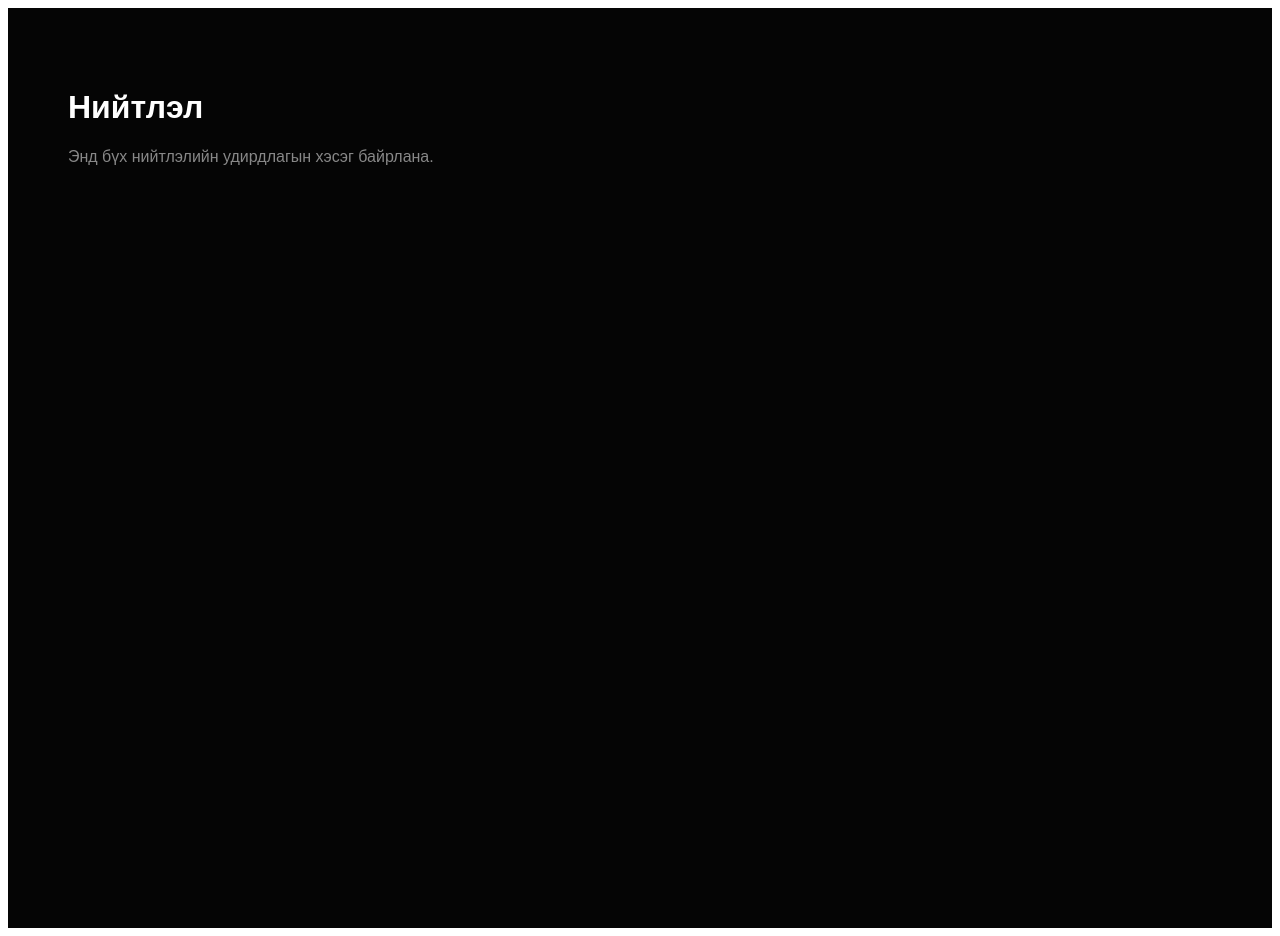
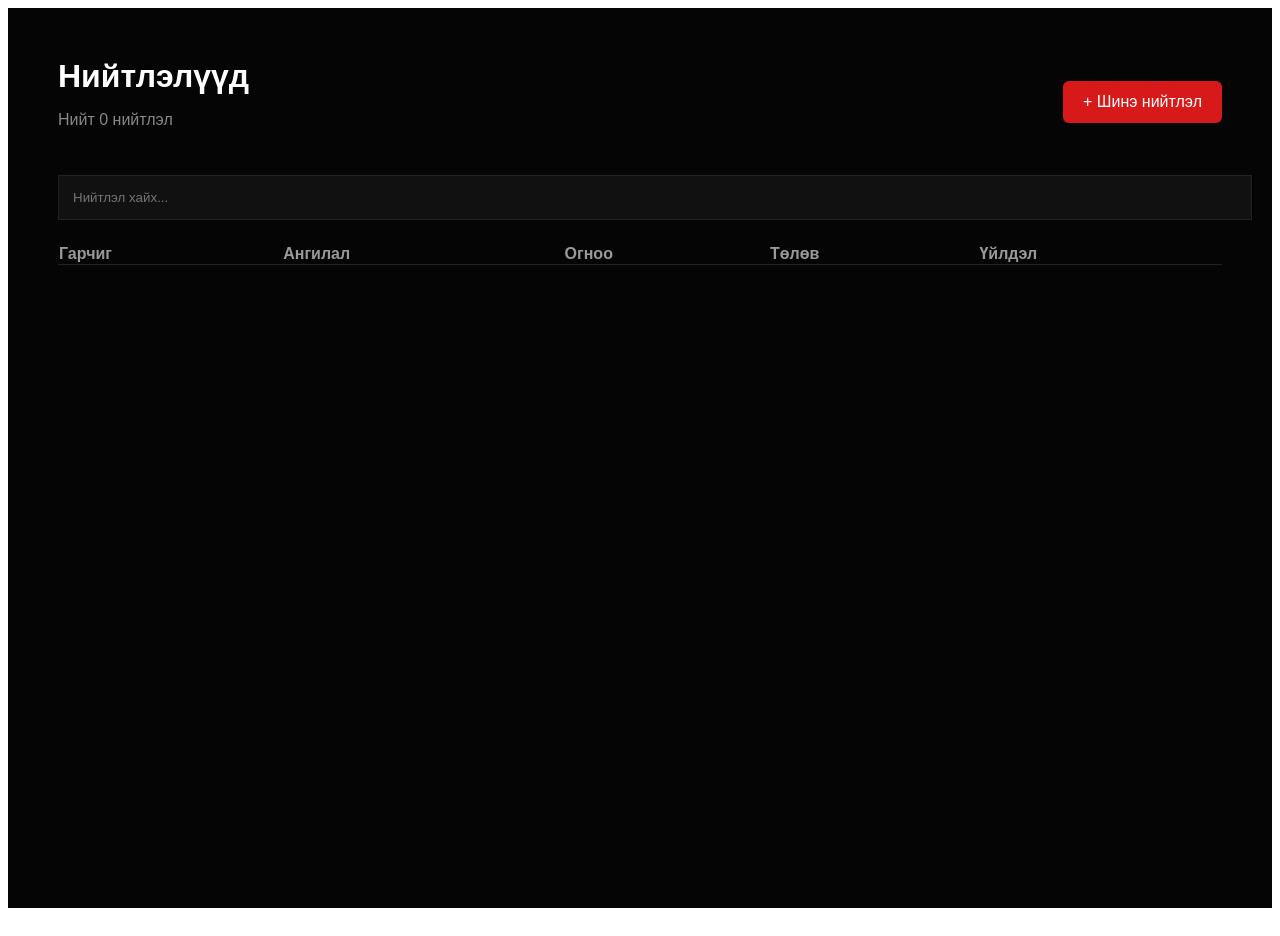
Before and after one commit to toogeemunkhtogtokh-ai/Anzaar-mn, a Next.js app: page /admin/articles in a window 1280 px wide. Built offline with nearby package versions, Linux system fonts and the light colour scheme.

Commit message:
Update page.js

```diff
--- a/app/admin/articles/page.js
+++ b/app/admin/articles/page.js
@@ -1,18 +1,228 @@
+"use client";
+
+import { useEffect, useMemo, useState } from "react";
+import Link from "next/link";
+
 export default function AdminArticlesPage() {
+  const [posts, setPosts] = useState([]);
+  const [search, setSearch] = useState("");
+
+  useEffect(() => {
+    const saved =
+      JSON.parse(localStorage.getItem("anzaarArticles")) || [];
+
+    setPosts(saved);
+  }, []);
+
+  const handleDelete = (id) => {
+    const confirmed = confirm("Энэ нийтлэлийг устгах уу?");
+    if (!confirmed) return;
+
+    const updated = posts.filter((post) => post.id !== id);
+
+    localStorage.setItem(
+      "anzaarArticles",
+      JSON.stringify(updated)
+    );
+
+    setPosts(updated);
+  };
+
+  const handleFeatured = (id) => {
+    const updated = posts.map((post) => ({
+      ...post,
+      featured: post.id === id,
+    }));
+
+    localStorage.setItem(
+      "anzaarArticles",
+      JSON.stringify(updated)
+    );
+
+    setPosts(updated);
+  };
+
+  const filteredPosts = useMemo(() => {
+    const keyword = search.toLowerCase();
+
+    return posts.filter(
+      (post) =>
+        post.title?.toLowerCase().includes(keyword) ||
+        post.label?.toLowerCase().includes(keyword)
+    );
+  }, [posts, search]);
+
   return (
     <main
       style={{
         background: "#050505",
         color: "#fff",
         minHeight: "100vh",
-        padding: "60px",
+        padding: "50px",
         fontFamily: "Arial, sans-serif",
       }}
     >
-      <h1>Нийтлэл</h1>
-      <p style={{ color: "#888" }}>
-        Энд бүх нийтлэлийн удирдлагын хэсэг байрлана.
-      </p>
+      <div
+        style={{
+          display: "flex",
+          justifyContent: "space-between",
+          alignItems: "center",
+          marginBottom: "30px",
+        }}
+      >
+        <div>
+          <h1 style={{ margin: 0 }}>Нийтлэлүүд</h1>
+          <p style={{ color: "#888" }}>
+            Нийт {posts.length} нийтлэл
+          </p>
+        </div>
+
+        <Link
+          href="/admin/new-post"
+          style={{
+            background: "#d71919",
+            color: "#fff",
+            padding: "12px 20px",
+            textDecoration: "none",
+            borderRadius: "6px",
+          }}
+        >
+          + Шинэ нийтлэл
+        </Link>
+      </div>
+
+      <input
+        value={search}
+        onChange={(e) => setSearch(e.target.value)}
+        placeholder="Нийтлэл хайх..."
+        style={{
+          width: "100%",
+          padding: "14px",
+          marginBottom: "24px",
+          background: "#111",
+          border: "1px solid #222",
+          color: "#fff",
+        }}
+      />
+
+      <table
+        style={{
+          width: "100%",
+          borderCollapse: "collapse",
+        }}
+      >
+        <thead>
+          <tr
+            style={{
+              borderBottom: "1px solid #222",
+              color: "#999",
+            }}
+          >
+            <th align="left">Гарчиг</th>
+            <th align="left">Ангилал</th>
+            <th align="left">Огноо</th>
+            <th align="left">Төлөв</th>
+            <th align="left">Үйлдэл</th>
+          </tr>
+        </thead>
+
+        <tbody>
+          {filteredPosts.map((post) => (
+            <tr
+              key={post.id}
+              style={{
+                borderBottom: "1px solid #222",
+              }}
+            >
+              <td style={{ padding: "16px 0" }}>
+                {post.title}
+              </td>
+
+              <td>{post.label}</td>
+
+              <td>{post.date}</td>
+
+              <td>
+                {post.featured ? (
+                  <span
+                    style={{
+                      background: "#3a2d08",
+                      color: "#facc15",
+                      padding: "6px 10px",
+                      borderRadius: "6px",
+                    }}
+                  >
+                    Онцлох
+                  </span>
+                ) : (
+                  <span
+                    style={{
+                      background: "#0e3b18",
+                      color: "#7ee787",
+                      padding: "6px 10px",
+                      borderRadius: "6px",
+                    }}
+                  >
+                    Нийтлэгдсэн
+                  </span>
+                )}
+              </td>
+
+              <td>
+                <Link
+                  href={`/article/${post.id}`}
+                  style={{
+                    color: "#fff",
+                    marginRight: "10px",
+                  }}
+                >
+                  👁
+                </Link>
+
+                <Link
+                  href={`/admin/edit/${post.id}`}
+                  style={{
+                    color: "#fff",
+                    marginRight: "10px",
+                  }}
+                >
+                  EDIT
+                </Link>
+
+                <button
+                  onClick={() =>
+                    handleFeatured(post.id)
+                  }
+                  style={{
+                    marginRight: "10px",
+                    background: "#222",
+                    color: "#facc15",
+                    border: "1px solid #444",
+                    padding: "6px 10px",
+                    cursor: "pointer",
+                  }}
+                >
+                  ★
+                </button>
+
+                <button
+                  onClick={() =>
+                    handleDelete(post.id)
+                  }
+                  style={{
+                    background: "transparent",
+                    border: "none",
+                    color: "#fff",
+                    cursor: "pointer",
+                  }}
+                >
+                  🗑
+                </button>
+              </td>
+            </tr>
+          ))}
+        </tbody>
+      </table>
     </main>
   );
 }
```
